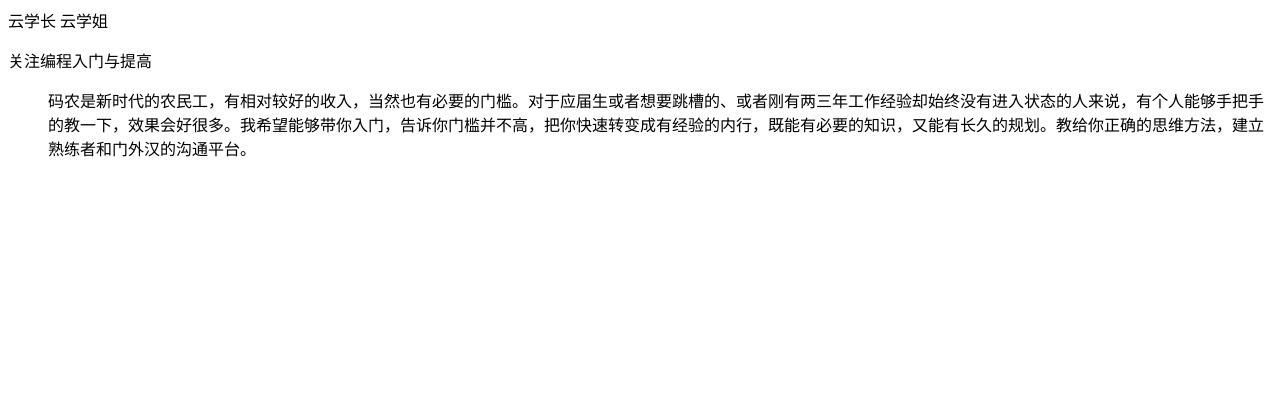
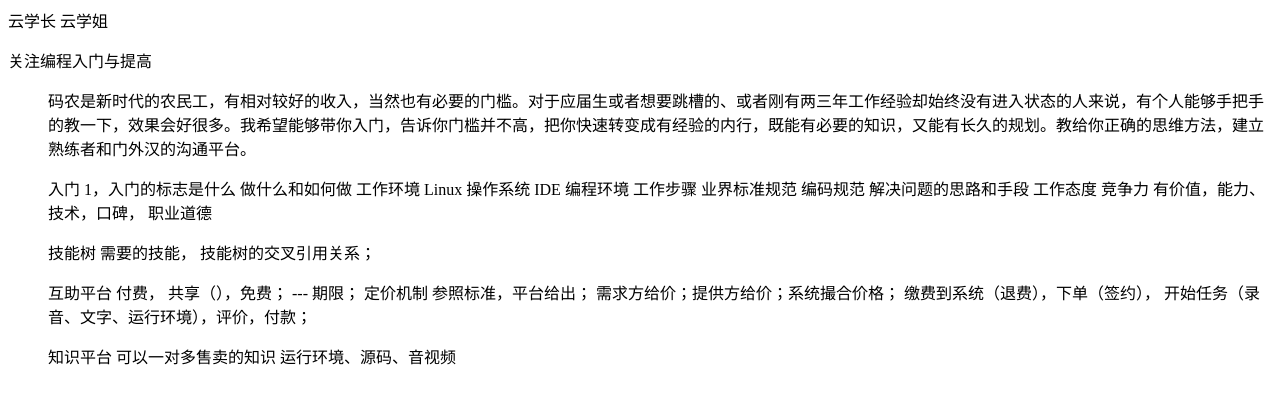
Before and after one commit to connLAN/connlan.github.io, a plain HTML site: page index.html in a window 1280 px wide. Drawn offline with Linux system fonts and the light colour scheme.

Commit message:
ain work

```diff
--- a/index.html
+++ b/index.html
@@ -5,3 +5,42 @@
 <ul>
 码农是新时代的农民工，有相对较好的收入，当然也有必要的门槛。对于应届生或者想要跳槽的、或者刚有两三年工作经验却始终没有进入状态的人来说，有个人能够手把手的教一下，效果会好很多。我希望能够带你入门，告诉你门槛并不高，把你快速转变成有经验的内行，既能有必要的知识，又能有长久的规划。教给你正确的思维方法，建立熟练者和门外汉的沟通平台。
 </ul>
+
+<ul>
+入门
+1，入门的标志是什么
+做什么和如何做
+工作环境
+  Linux 操作系统
+  IDE 编程环境
+工作步骤
+业界标准规范
+  编码规范
+解决问题的思路和手段
+
+工作态度
+  竞争力 有价值，能力、技术，口碑， 职业道德
+</ul>
+
+<ul>
+技能树
+
+   需要的技能， 技能树的交叉引用关系；
+</ul>
+
+<ul>
+互助平台
+   付费， 共享（），免费； --- 期限；
+
+定价机制
+   参照标准，平台给出；
+   需求方给价；提供方给价；系统撮合价格；
+   缴费到系统（退费），下单（签约）， 开始任务（录音、文字、运行环境），评价，付款；
+</ul>
+
+<ul>
+知识平台
+  可以一对多售卖的知识
+
+  运行环境、源码、音视频
+</ul>
```
